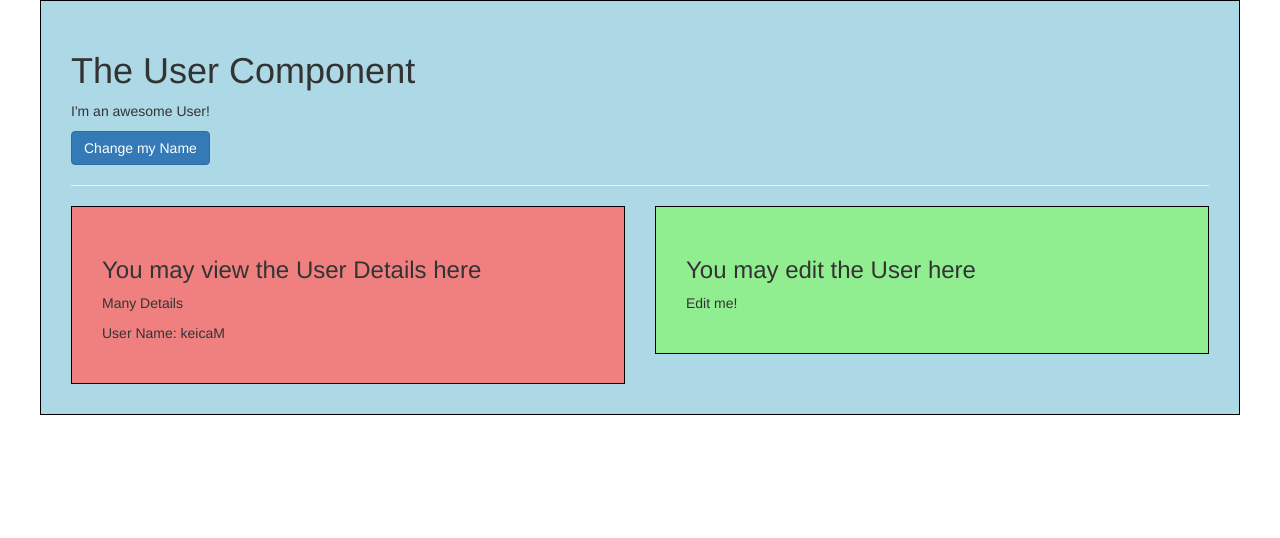
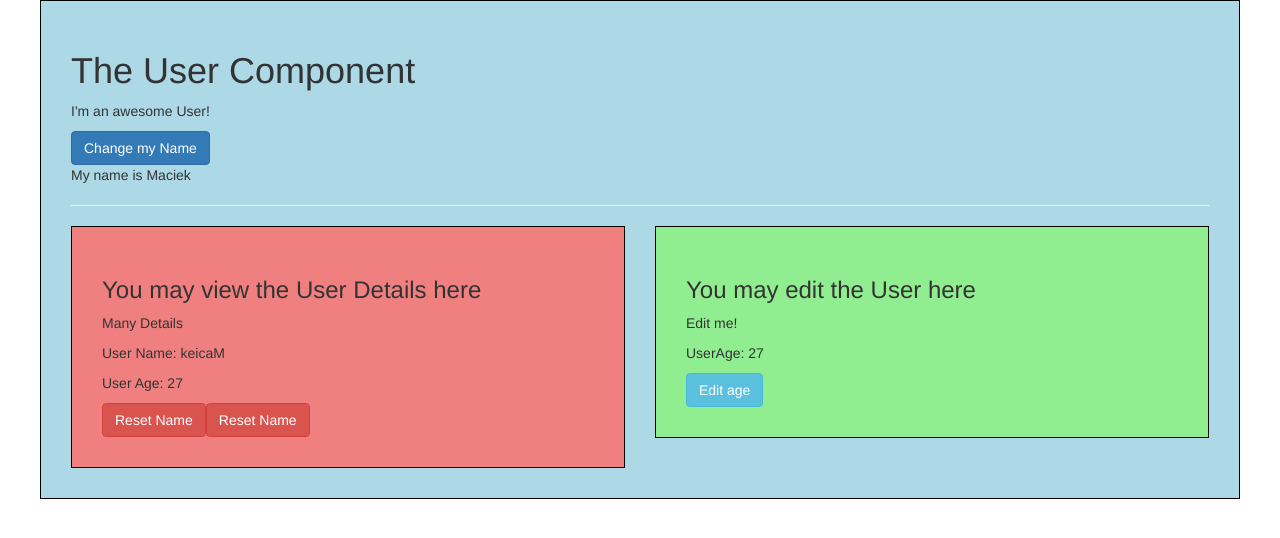
Before and after one commit to MaciekCelinski/Max_Vue_Udemy, a Vue app: page / in a window 1280 px wide. Shown: the top 538 px of the page. Built offline with nearby package versions, Linux system fonts and the light colour scheme.

Commit message:
Communication between Sibling Components

```diff
--- a/src/components/User.vue
+++ b/src/components/User.vue
@@ -3,14 +3,21 @@
     <h1>The User Component</h1>
     <p>I'm an awesome User!</p>
     <button @click="changeName" class="btn btn-primary">Change my Name</button>
+    <p>My name is {{name}}</p>
     <hr />
     <div class="row">
       <div class="col-sm-6">
         <!-- :name = "name" -> PROP -->
-        <app-user-detail :myName="name"></app-user-detail>
+        <!-- listening to the event nameWasReset and changing name to sended value -->
+        <app-user-detail
+          :myName="name"
+          @nameWasReset="name=$event"
+          :resetFn="resetName"
+          :userAge="age"
+        ></app-user-detail>
       </div>
       <div class="col-sm-6">
-        <app-user-edit></app-user-edit>
+        <app-user-edit :userAge="age" @ageWasEdited="age=$event"></app-user-edit>
       </div>
     </div>
   </div>
@@ -23,7 +30,8 @@ import UserEdit from "./UserEdit.vue";
 export default {
   data() {
     return {
-      name: "Maciek"
+      name: "Maciek",
+      age: 27
     };
   },
   components: {
@@ -33,6 +41,9 @@ export default {
   methods: {
     changeName() {
       this.name = "Anna";
+    },
+    resetName() {
+      this.name = "MAX";
     }
   }
 };
--- a/src/components/UserDetail.vue
+++ b/src/components/UserDetail.vue
@@ -3,6 +3,9 @@
     <h3>You may view the User Details here</h3>
     <p>Many Details</p>
     <p>User Name: {{ switchName() }}</p>
+    <p>User Age: {{ userAge }}</p>
+    <button @click="resetName" class="btn btn-danger">Reset Name</button>
+    <button @click="resetFn()" class="btn btn-danger">Reset Name</button>
   </div>
 </template>
 
@@ -15,7 +18,9 @@ export default {
       type: String,
       //   required: true,
       default: "Mary"
-    }
+    },
+    userAge: Number,
+    resetFn: Function
   },
   methods: {
     switchName() {
@@ -23,6 +28,10 @@ export default {
         .split("")
         .reverse()
         .join("");
+    },
+    resetName() {
+      this.myName = "Maciek";
+      this.$emit("nameWasReset", this.myName);
     }
   }
 };
--- a/src/components/UserEdit.vue
+++ b/src/components/UserEdit.vue
@@ -2,10 +2,21 @@
   <div class="component">
     <h3>You may edit the User here</h3>
     <p>Edit me!</p>
+    <p>UserAge: {{userAge}}</p>
+    <button class="btn btn-info" @click="editAge">Edit age</button>
   </div>
 </template>
 
 <script>
+export default {
+  props: ["userAge"],
+  methods: {
+    editAge() {
+      this.userAge = 30;
+      this.$emit("ageWasEdited", this.userAge);
+    }
+  }
+};
 </script>
 
 <style scoped>
```
Lines whose indentation alone changed are shown as unchanged.
